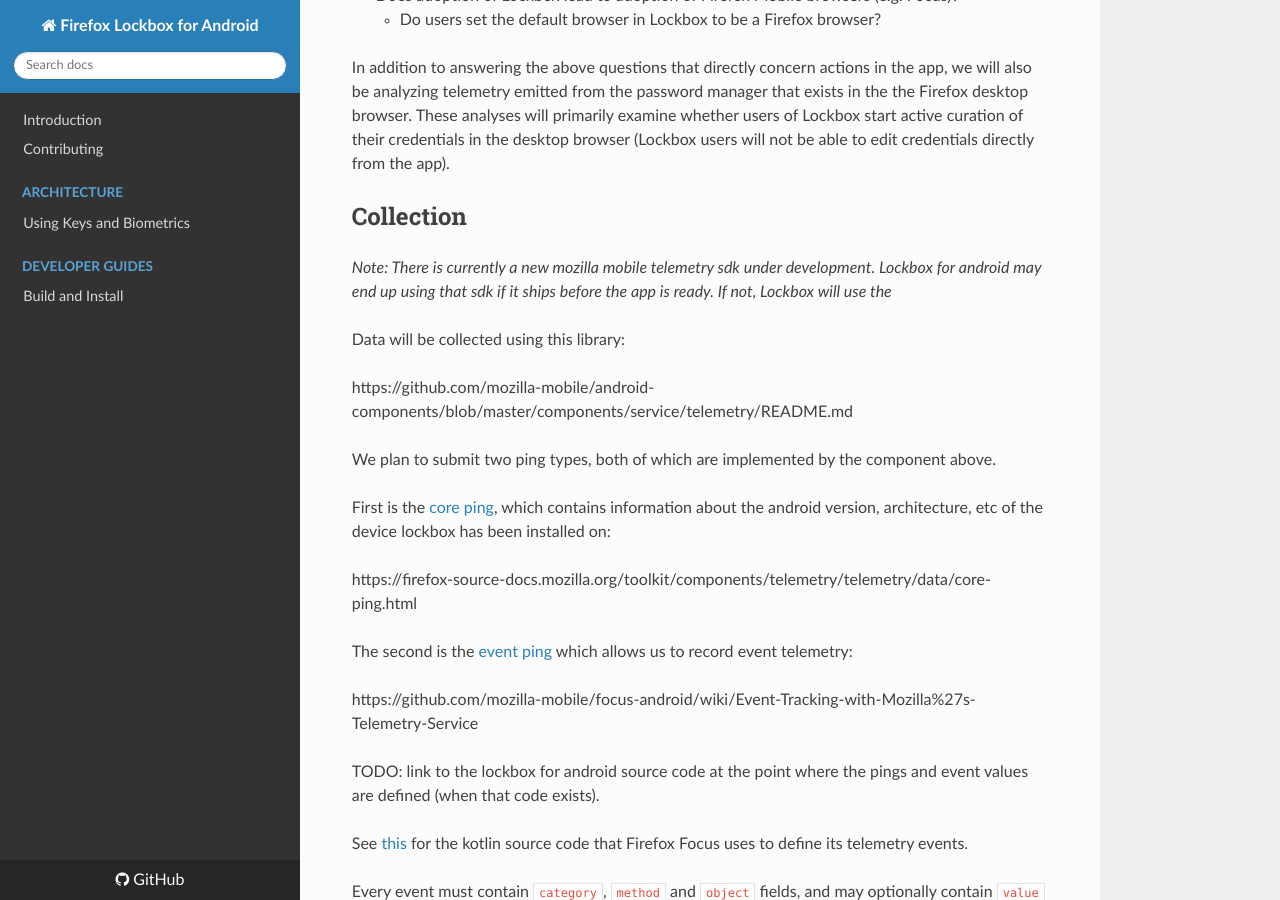
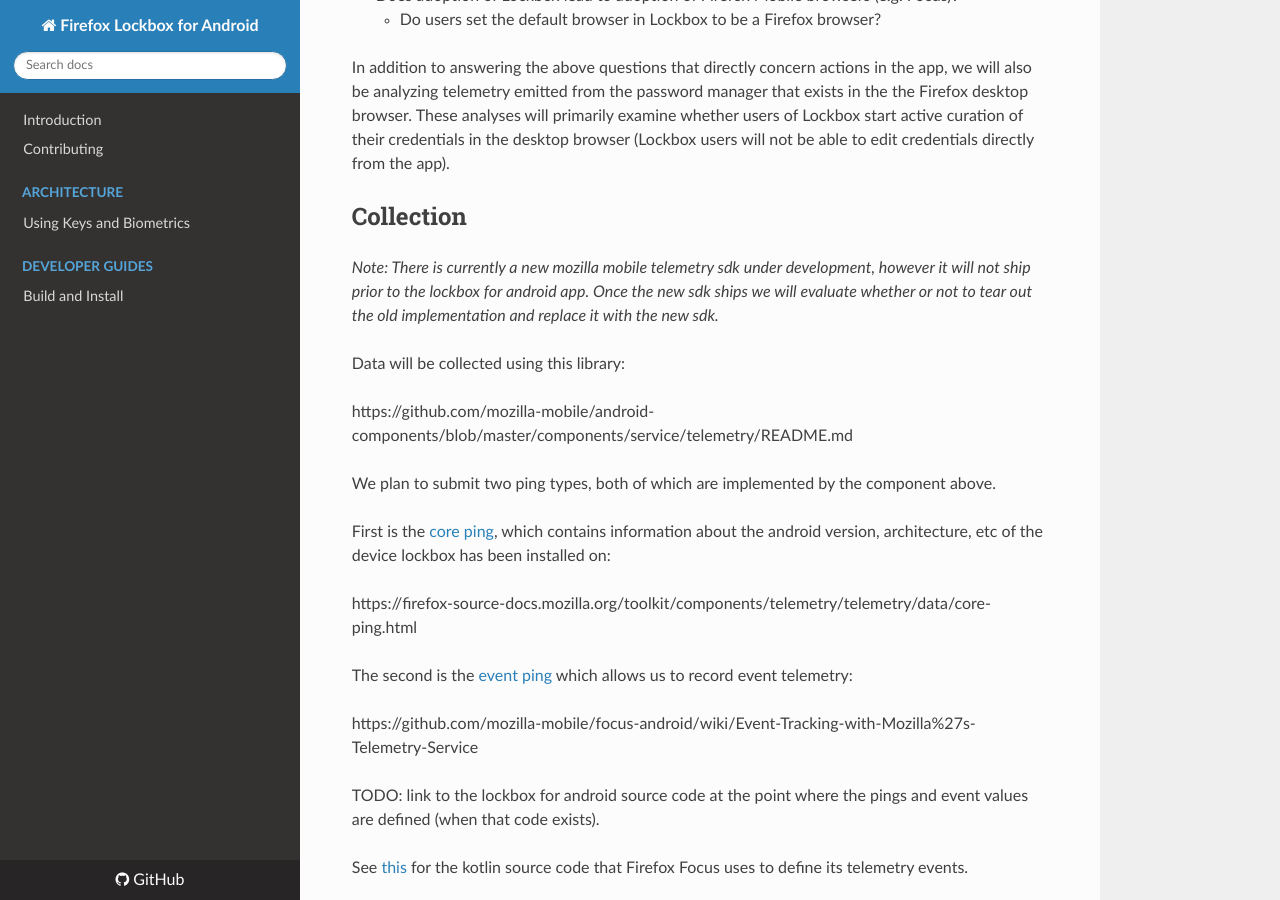
Before and after one commit to mozilla-lockwise/lockwise-android, an MkDocs documentation site: the page built from docs/metrics.md, in a window 1280 px wide and 900 px high, scrolled down 1496 px. Built offline with MkDocs 1.6.1, drawn with Linux system fonts in a browser that asks for light colours; nearby versions of some CDN libraries; old or Windows-style settings are respelled for this version of MkDocs.

Commit message:
update note about new telemetry sdk

```diff
--- a/docs/metrics.md
+++ b/docs/metrics.md
@@ -52,7 +52,7 @@ In addition to answering the above questions that directly concern actions in th
 
 ## Collection
 
-*Note: There is currently a new mozilla mobile telemetry sdk under development. Lockbox for android may end up using that sdk if it ships before the app is ready. If not, Lockbox will use the*
+*Note: There is currently a new mozilla mobile telemetry sdk under development, however it will not ship prior to the lockbox for android app. Once the new sdk ships we will evaluate whether or not to tear out the old implementation and replace it with the new sdk.*
 
 Data will be collected using this library:
 
```
